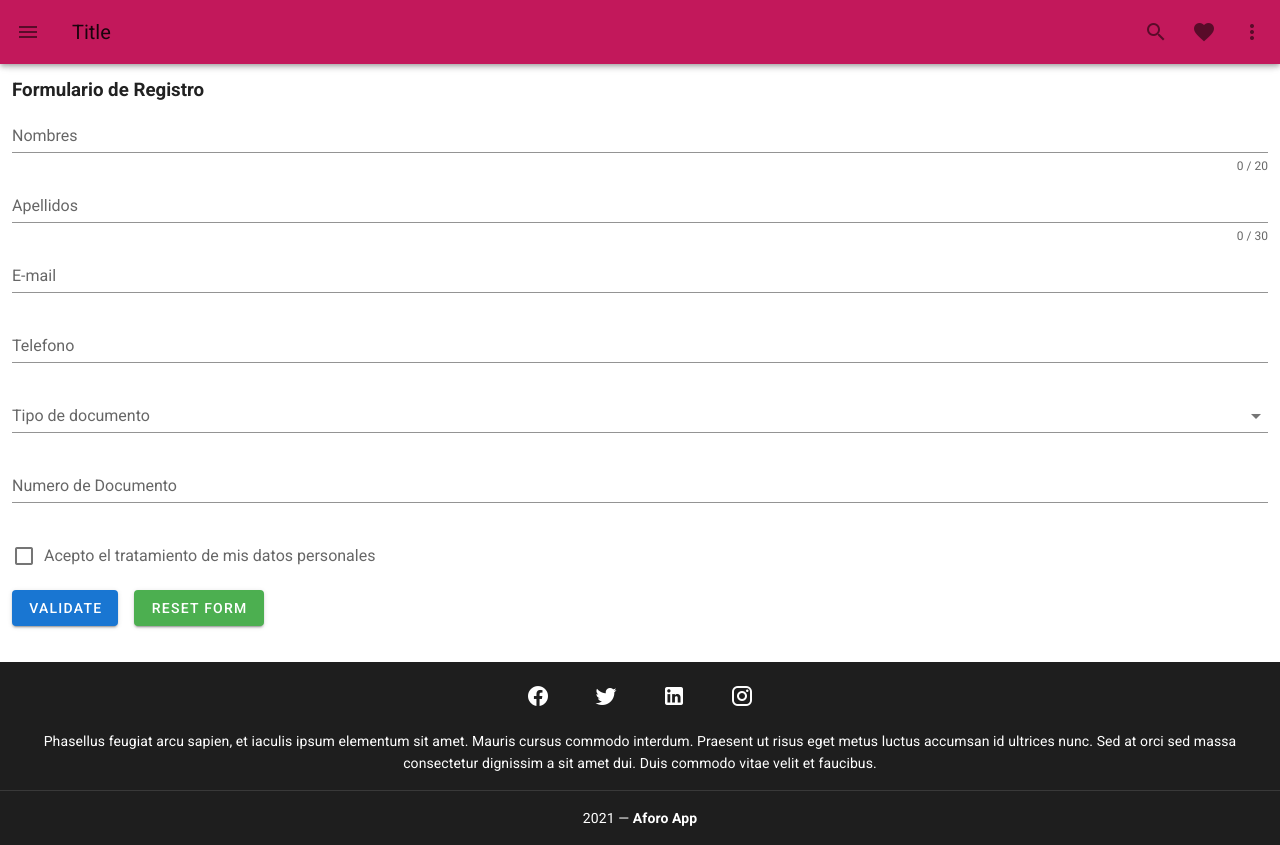
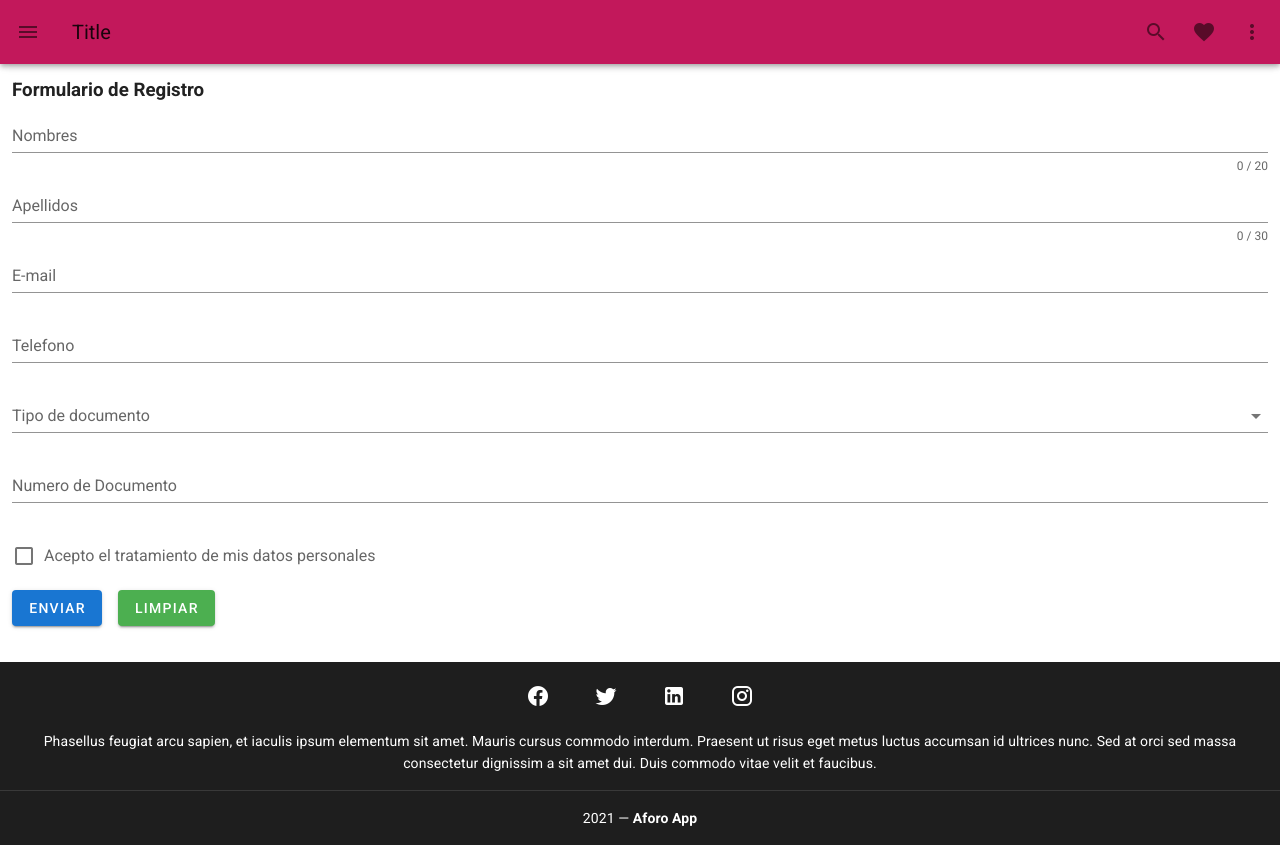
Before and after one commit to johnhtml/Aforo-Web-App, a Vue app: page /signup in a window 1280 px wide. Built offline with nearby package versions, Linux system fonts and the light colour scheme.

Commit message:
Cambio de botones a español

```diff
--- a/src/components/SignupComponent.vue
+++ b/src/components/SignupComponent.vue
@@ -69,7 +69,7 @@
       class="mr-4"
       @click="validate"
     >
-      Validate
+      Enviar
     </v-btn>
 
     <v-btn
@@ -77,7 +77,7 @@
       class="mr-4"
       @click="reset"
     >
-      Reset Form
+      Limpiar
     </v-btn>
 
   </v-form>
```
